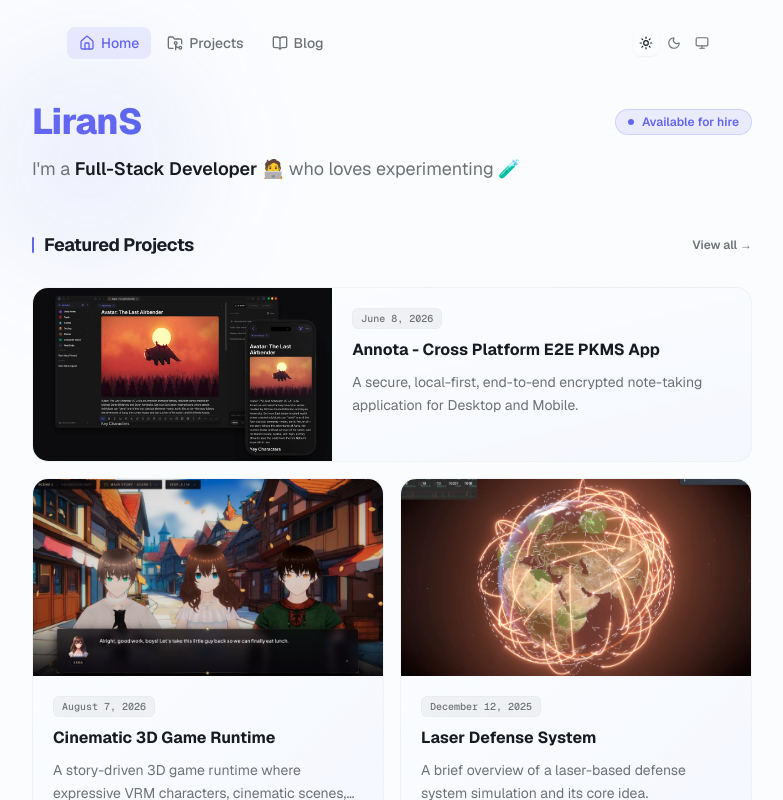
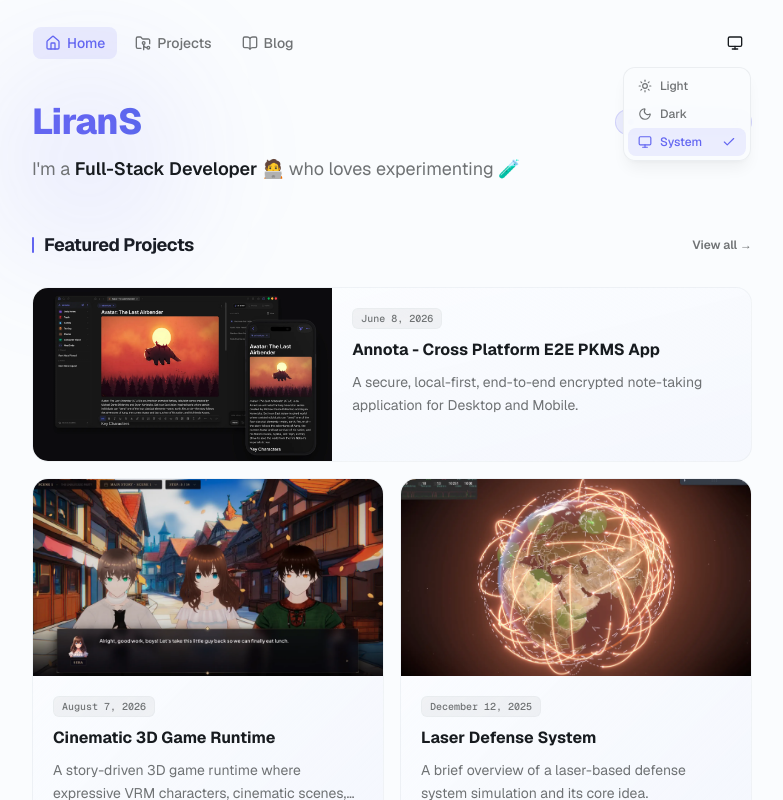
Before and after one commit to iLiranS/blog-portfolio, a Next.js app: page / in a window 1280 px wide. Both pictures are taken after a click on the button "Select theme". Shown: the top 800 px of the page, without its empty margins (248-1031 px from the left). Built offline with nearby package versions, Linux system fonts and the light colour scheme.

Commit message:
feat: replace theme toggle buttons with a dropdown menu in navigation component

```diff
--- a/app/components/nav.tsx
+++ b/app/components/nav.tsx
@@ -3,8 +3,8 @@
 import Link from "next/link"
 import { usePathname } from "next/navigation"
 import { useTheme } from "next-themes"
-import { Moon, Sun, Monitor, Home, FolderGit2, BookOpen } from "lucide-react"
-import { useEffect, useState } from "react"
+import { Moon, Sun, Monitor, Home, FolderGit2, BookOpen, Check } from "lucide-react"
+import { useEffect, useRef, useState } from "react"
 
 const navItems = [
   {
@@ -24,12 +24,20 @@ const navItems = [
   },
 ]
 
+const themeOptions = [
+  { value: "light", icon: Sun, label: "Light" },
+  { value: "dark", icon: Moon, label: "Dark" },
+  { value: "system", icon: Monitor, label: "System" },
+] as const
+
 export function Navbar() {
   const pathname = usePathname()
   const { theme, setTheme } = useTheme()
   const [mounted, setMounted] = useState(false)
   const [isScrolled, setIsScrolled] = useState(false)
   const [isVisible, setIsVisible] = useState(true)
+  const [isOpen, setIsOpen] = useState(false)
+  const dropdownRef = useRef<HTMLDivElement>(null)
 
   useEffect(() => {
     setMounted(true)
@@ -47,6 +55,7 @@ export function Navbar() {
       // Hide when scrolling down past 50px, show when scrolling up
       if (currentScrollY > 50 && currentScrollY > lastScrollY) {
         setIsVisible(false)
+        setIsOpen(false)
       } else {
         setIsVisible(true)
       }
@@ -58,23 +67,56 @@ export function Navbar() {
     return () => window.removeEventListener("scroll", handleScroll)
   }, [])
 
+  useEffect(() => {
+    const handleClickOutside = (event: MouseEvent | TouchEvent) => {
+      if (dropdownRef.current && !dropdownRef.current.contains(event.target as Node)) {
+        setIsOpen(false)
+      }
+    }
+
+    const handleKeyDown = (event: KeyboardEvent) => {
+      if (event.key === "Escape") {
+        setIsOpen(false)
+      }
+    }
+
+    if (isOpen) {
+      document.addEventListener("mousedown", handleClickOutside)
+      document.addEventListener("touchstart", handleClickOutside)
+      document.addEventListener("keydown", handleKeyDown)
+    }
+
+    return () => {
+      document.removeEventListener("mousedown", handleClickOutside)
+      document.removeEventListener("touchstart", handleClickOutside)
+      document.removeEventListener("keydown", handleKeyDown)
+    }
+  }, [isOpen])
+
+  const CurrentThemeIcon =
+    mounted && theme === "dark"
+      ? Moon
+      : mounted && theme === "system"
+        ? Monitor
+        : Sun
+
   return (
     <header
-      className={`sticky w-[95%] mx-auto top-3 z-40 px-4 py-2.5 rounded-xl transition-all duration-300 ${isVisible ? "translate-y-0 opacity-100" : "-translate-y-16 opacity-0 pointer-events-none"
+      className={`sticky w-full top-3 z-40 transition-all duration-300 ${isVisible ? "translate-y-0 opacity-100" : "-translate-y-16 opacity-0 pointer-events-none"
         } ${isScrolled
-          ? "backdrop-blur-md bg-background/80 border border-border/50 dark:border-border/40 shadow-lg shadow-black/5 dark:shadow-black/20"
-          : "bg-transparent border border-transparent"
+          ? "backdrop-blur-md bg-background/80 border border-border/50 dark:border-border/40 shadow-lg shadow-black/5 dark:shadow-black/20 px-3 sm:px-4 py-2 rounded-xl"
+          : "bg-transparent border border-transparent px-0 py-2.5"
         }`}
     >
-      <nav className="flex flex-row items-center justify-between max-w-3xl mx-auto" id="nav">
-        <div className="flex flex-row space-x-1">
+      <nav className="flex flex-row items-center justify-between w-full" id="nav">
+        <div className="flex flex-row space-x-1 sm:space-x-1.5">
           {navItems.map(({ path, name, icon: Icon }) => {
             const isActive = pathname === path || (path !== "/" && pathname.startsWith(path))
             return (
               <Link
                 key={path}
                 href={path}
-                className={`relative inline-flex items-center gap-1.5 px-3 py-1.5 rounded-lg text-sm font-medium hover:text-foreground ${isActive
+                className={`relative inline-flex items-center gap-1.5 px-2.5 sm:px-3 py-1.5 rounded-lg text-sm font-medium hover:text-foreground transition-colors ${isActive
                   ? "text-primary bg-primary/10 dark:bg-primary/20"
                   : "text-muted-foreground hover:bg-muted/50"
                   }`}
@@ -85,24 +127,53 @@ export function Navbar() {
             )
           })}
         </div>
-        <div className="flex items-center gap-0.5 p-0.5 ">
-          {([
-            { value: "light", icon: Sun, label: "Light" },
-            { value: "dark", icon: Moon, label: "Dark" },
-            { value: "system", icon: Monitor, label: "System" },
-          ] as const).map(({ value, icon: Icon, label }) => (
-            <button
-              key={value}
-              onClick={() => setTheme(value)}
-              aria-label={`${label} theme`}
-              className={`relative p-1.5 rounded-lg cursor-pointer transition-all duration-200 active:scale-90 ${mounted && theme === value
-                ? "bg-background text-foreground shadow-xs dark:bg-accent"
-                : "text-muted-foreground hover:text-foreground"
-                }`}
+
+        <div className="relative" ref={dropdownRef}>
+          <button
+            onClick={() => setIsOpen((prev) => !prev)}
+            aria-label="Select theme"
+            aria-haspopup="listbox"
+            aria-expanded={isOpen}
+            className={`relative p-2 rounded-lg cursor-pointer transition-all duration-200 active:scale-95 flex items-center justify-center ${isOpen
+              ? "bg-muted text-foreground"
+              : "text-muted-foreground hover:text-foreground hover:bg-muted/50"
+              }`}
+          >
+            <CurrentThemeIcon className="h-4 w-4" />
+          </button>
+
+          {isOpen && (
+            <div
+              role="listbox"
+              aria-label="Theme options"
+              className="absolute right-0 top-full mt-2 w-32 rounded-xl border border-border/60 bg-background/95 p-1 backdrop-blur-md shadow-lg shadow-black/5 dark:shadow-black/20 z-50 animate-fade-in"
             >
-              <Icon className="h-3.5 w-3.5" />
-            </button>
-          ))}
+              {themeOptions.map(({ value, icon: Icon, label }) => {
+                const isSelected = mounted && theme === value
+                return (
+                  <button
+                    key={value}
+                    role="option"
+                    aria-selected={isSelected}
+                    onClick={() => {
+                      setTheme(value)
+                      setIsOpen(false)
+                    }}
+                    className={`flex w-full items-center justify-between px-2.5 py-1.5 rounded-lg text-xs font-medium cursor-pointer transition-colors ${isSelected
+                      ? "bg-primary/10 text-primary dark:bg-primary/20"
+                      : "text-muted-foreground hover:text-foreground hover:bg-muted/50"
+                      }`}
+                  >
+                    <div className="flex items-center gap-2">
+                      <Icon className="h-3.5 w-3.5" />
+                      <span>{label}</span>
+                    </div>
+                    {isSelected && <Check className="h-3.5 w-3.5" />}
+                  </button>
+                )
+              })}
+            </div>
+          )}
         </div>
       </nav>
     </header>
```
